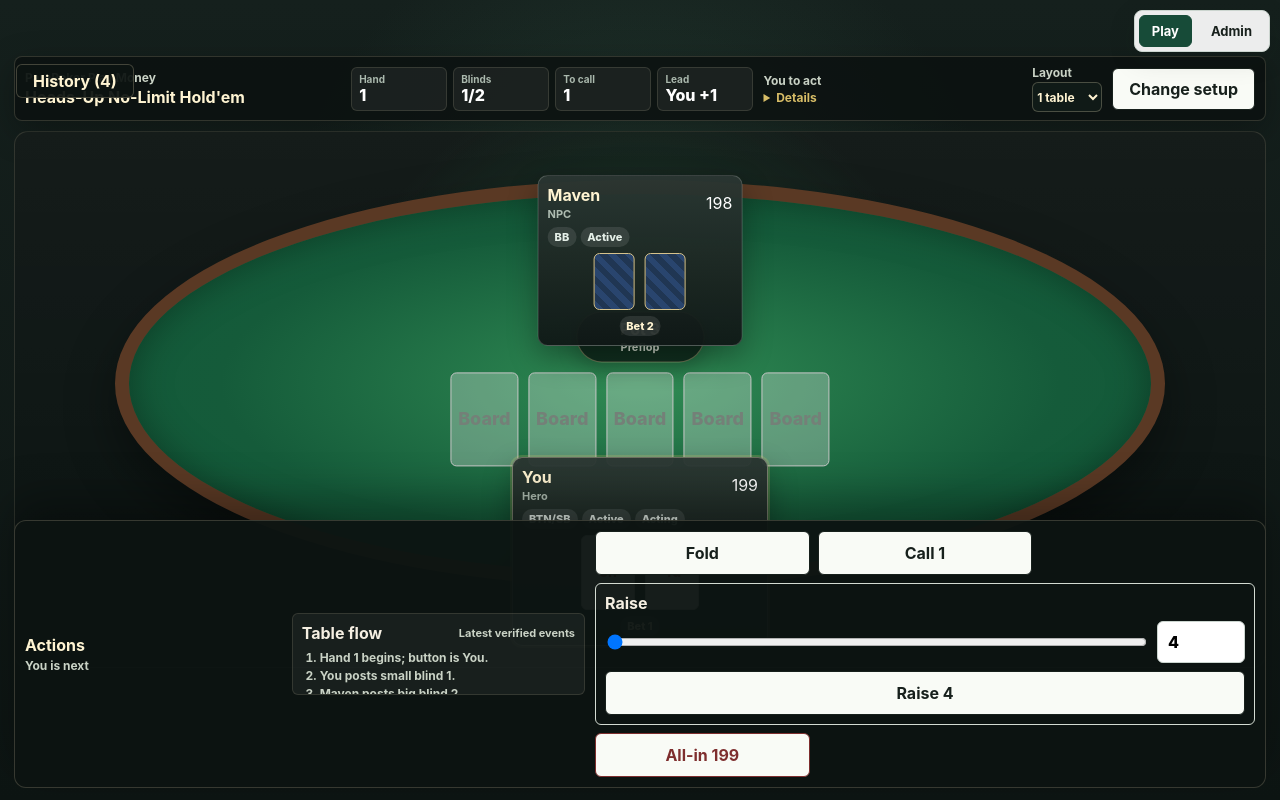
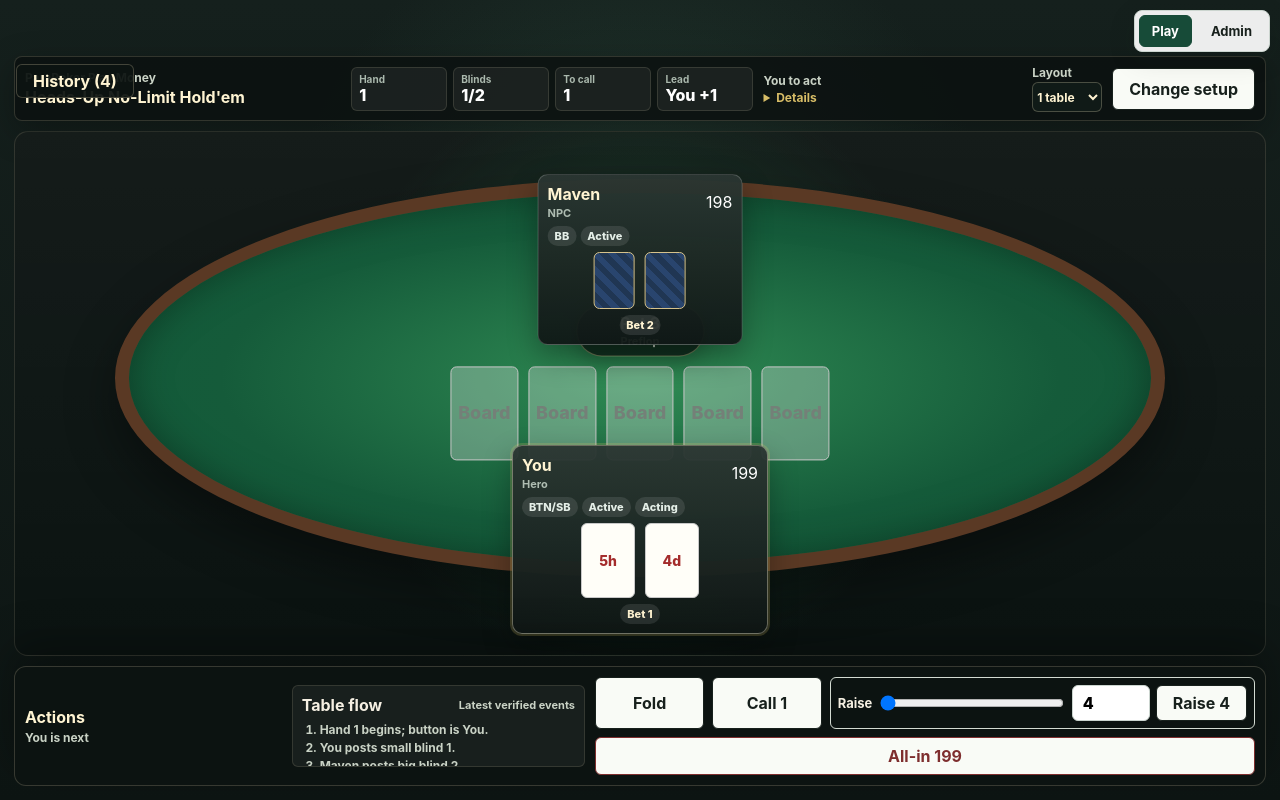
Before and after one commit to simply0307/parapoker-official-client, a React (Vite) app: page / in a window 1280 px wide. Both pictures are taken after a click on the button "Start Match". Built offline with nearby package versions, Linux system fonts and the light colour scheme.

Commit message:
Contain poker table controls within table panes

```diff
--- a/src/index.css
+++ b/src/index.css
@@ -83,7 +83,7 @@ button.danger {
 .poker-client-shell {
   width: 100%;
   height: 100svh;
-  padding: 56px 14px 132px;
+  padding: 56px 14px 14px;
   background:
     radial-gradient(circle at 50% 32%, rgba(48, 83, 67, 0.48), transparent 42%),
     linear-gradient(180deg, #15201d 0%, #0d1513 100%);
@@ -111,6 +111,14 @@ button.danger {
 .table-window-grid.layout-4 {
   grid-template-columns: 1fr 1fr;
   grid-template-rows: 1fr 1fr;
+}
+
+.active-table-pane {
+  position: relative;
+  min-height: 0;
+  display: grid;
+  grid-template-rows: minmax(0, 1fr) auto;
+  gap: 10px;
 }
 
 .table-utility-bar {
@@ -212,11 +220,54 @@ button.danger {
   overflow: hidden;
 }
 
+.layout-2 .active-table-pane,
 .layout-2 .poker-table-surface,
 .layout-2 .inactive-table-slot,
+.layout-4 .active-table-pane,
 .layout-4 .poker-table-surface,
 .layout-4 .inactive-table-slot {
   min-height: 0;
+}
+
+.layout-2 .active-table-pane,
+.layout-4 .active-table-pane {
+  grid-template-columns: minmax(0, 1fr) minmax(220px, 0.42fr);
+  grid-template-rows: minmax(0, 1fr);
+}
+
+.layout-2 .action-dock,
+.layout-4 .action-dock {
+  min-height: 0;
+  max-height: 100%;
+  grid-template-columns: 1fr;
+  align-content: start;
+  align-items: stretch;
+  overflow: auto;
+}
+
+.layout-2 .action-dock .presentation-queue,
+.layout-4 .action-dock .presentation-queue {
+  max-height: 64px;
+}
+
+.layout-2 .dock-actions,
+.layout-4 .dock-actions {
+  display: grid;
+  grid-template-columns: 1fr 1fr;
+}
+
+.layout-2 .amount-control,
+.layout-4 .amount-control {
+  grid-column: 1 / -1;
+  flex-basis: auto;
+  grid-template-columns: 1fr 78px;
+}
+
+.layout-2 .amount-control span,
+.layout-2 .amount-control button,
+.layout-4 .amount-control span,
+.layout-4 .amount-control button {
+  grid-column: 1 / -1;
 }
 
 .layout-2 .seat-pod,
@@ -465,10 +516,7 @@ button.danger {
 }
 
 .action-dock {
-  position: fixed;
-  left: 14px;
-  right: 14px;
-  bottom: 12px;
+  position: relative;
   z-index: 10;
   min-height: 102px;
   border: 1px solid rgba(223, 211, 175, 0.2);
@@ -499,14 +547,20 @@ button.danger {
 }
 
 .dock-actions {
-  display: grid;
-  grid-template-columns: repeat(3, minmax(110px, 1fr));
+  display: flex;
+  flex-wrap: wrap;
   gap: 8px;
-  align-items: center;
+  align-items: stretch;
+}
+
+.dock-actions > button,
+.dock-actions > .muted {
+  flex: 1 1 108px;
+  min-width: 100px;
 }
 
 .dock-actions button {
-  min-height: 44px;
+  min-height: 38px;
 }
 
 .action-dock .presentation-queue {
@@ -564,8 +618,8 @@ button.danger {
 }
 
 .table-overlay {
-  position: fixed;
-  inset: 74px 20px 132px;
+  position: absolute;
+  inset: 12px;
   z-index: 9;
   display: grid;
   place-items: center;
@@ -1057,21 +1111,23 @@ h2 {
 }
 
 .amount-control {
-  grid-column: 1 / -1;
+  flex: 4 1 420px;
   min-width: 0;
   border: 1px solid #d3dbd2;
   border-radius: 6px;
-  padding: 9px;
+  padding: 7px;
   display: grid;
-  grid-template-columns: 1fr 88px;
-  gap: 8px;
+  grid-template-columns: auto minmax(120px, 1fr) 78px auto;
+  gap: 6px;
   align-items: center;
 }
 
 .amount-control span {
-  grid-column: 1 / -1;
+  grid-column: auto;
+  white-space: nowrap;
   text-transform: capitalize;
   font-weight: 700;
+  font-size: 13px;
 }
 
 .amount-slider {
@@ -1080,7 +1136,7 @@ h2 {
 
 .amount-entry {
   width: 100%;
-  min-height: 42px;
+  min-height: 36px;
   border: 1px solid #cbd5cf;
   border-radius: 6px;
   padding: 0 10px;
@@ -1088,7 +1144,9 @@ h2 {
 }
 
 .amount-control button {
-  grid-column: 1 / -1;
+  grid-column: auto;
+  min-height: 36px;
+  white-space: nowrap;
 }
 
 .muted {
@@ -1128,7 +1186,13 @@ h2 {
 
   .amount-control {
     width: 100%;
+    flex-basis: 100%;
     grid-template-columns: 1fr;
+  }
+
+  .amount-control span,
+  .amount-control button {
+    grid-column: 1 / -1;
   }
 
   .controls-header,
@@ -1140,7 +1204,7 @@ h2 {
   .poker-client-shell {
     height: auto;
     min-height: 100svh;
-    padding: 56px 8px 180px;
+    padding: 56px 8px 8px;
     overflow: visible;
   }
 
@@ -1148,6 +1212,12 @@ h2 {
   .table-window-grid.layout-1,
   .table-window-grid.layout-2,
   .table-window-grid.layout-4 {
+    grid-template-columns: 1fr;
+    grid-template-rows: none;
+  }
+
+  .layout-2 .active-table-pane,
+  .layout-4 .active-table-pane {
     grid-template-columns: 1fr;
     grid-template-rows: none;
   }
@@ -1217,14 +1287,12 @@ h2 {
   }
 
   .action-dock {
-    left: 8px;
-    right: 8px;
-    bottom: 8px;
     grid-template-columns: 1fr;
     align-items: stretch;
   }
 
   .dock-actions {
+    display: grid;
     grid-template-columns: 1fr 1fr;
   }
 
@@ -1234,6 +1302,6 @@ h2 {
   }
 
   .table-overlay {
-    inset: 80px 12px 190px;
+    inset: 10px;
   }
 }
--- a/src/ui/PokerClientShell.tsx
+++ b/src/ui/PokerClientShell.tsx
@@ -101,6 +101,7 @@ export function PokerClientShell({
         changeSetup={changeSetup}
       />
       <section className={`table-window-grid layout-${tableLayout}`} aria-label="Table windows">
+        <section className="active-table-pane" aria-label="Active table pane">
           <PokerTableSurface
             snapshot={snapshot}
             heroSeat={heroSeat}
@@ -109,10 +110,6 @@ export function PokerClientShell({
             handResult={handResult}
             scene={scene}
           />
-        {Array.from({ length: Number(tableLayout) - 1 }).map((_, index) => (
-          <InactiveTableSlot key={index} slotNumber={index + 2} />
-        ))}
-      </section>
           <ActionDock
             scene={scene}
             snapshot={snapshot}
@@ -126,12 +123,6 @@ export function PokerClientShell({
             startNext={startNext}
             canStartNextHand={canStartNextHand}
           />
-      <HandHistoryDrawer
-        events={snapshot.heroView.events}
-        presentationEvents={presentationEvents}
-        open={historyOpen}
-        setOpen={setHistoryOpen}
-      />
           {scene === 'matchResult' && snapshot.summary && (
             <div className="table-overlay">
               <SessionResult
@@ -142,6 +133,17 @@ export function PokerClientShell({
               />
             </div>
           )}
+        </section>
+        {Array.from({ length: Number(tableLayout) - 1 }).map((_, index) => (
+          <InactiveTableSlot key={index} slotNumber={index + 2} />
+        ))}
+      </section>
+      <HandHistoryDrawer
+        events={snapshot.heroView.events}
+        presentationEvents={presentationEvents}
+        open={historyOpen}
+        setOpen={setHistoryOpen}
+      />
     </main>
   )
 }
```
Also changed, not shown: 1 other file (tests, documents, lock files or other folders). Lines whose indentation alone changed are shown as unchanged.
